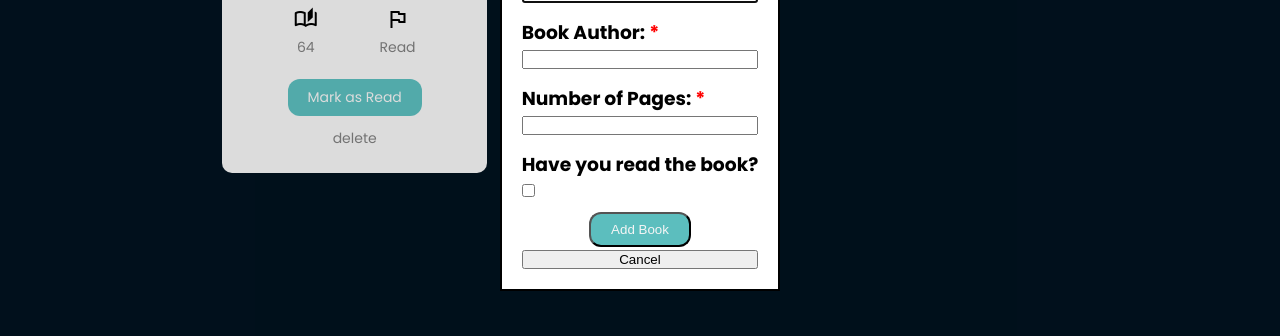
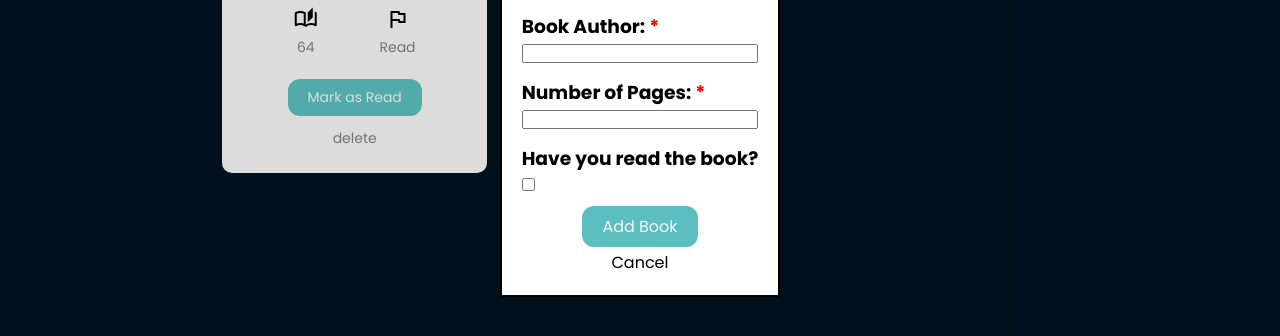
Before and after one commit to Riskoder/MyLibrary, a plain HTML site: page index.html in a window 1280 px wide. Both pictures are taken after a click on the button "Add Book". Shown: the part 312-648 px from the top of the page. Drawn offline with nearby package versions, Linux system fonts and the light colour scheme.

Commit message:
Added new btn class for Form Btns

```diff
--- a/index.html
+++ b/index.html
@@ -40,10 +40,10 @@
               <h3>Have you read the book?</h3>
               <input id="b-read-check" type="checkbox" />
             </label>
-            <button class="add-book-button" type="submit">Add Book</button>
+            <button class="btn add-book-button" type="submit">Add Book</button>
             <button
               onclick="showBookDialog(false)"
-              class="book-cancel"
+              class="btn book-cancel"
               type="button"
               formnovalidate>
               Cancel
```
